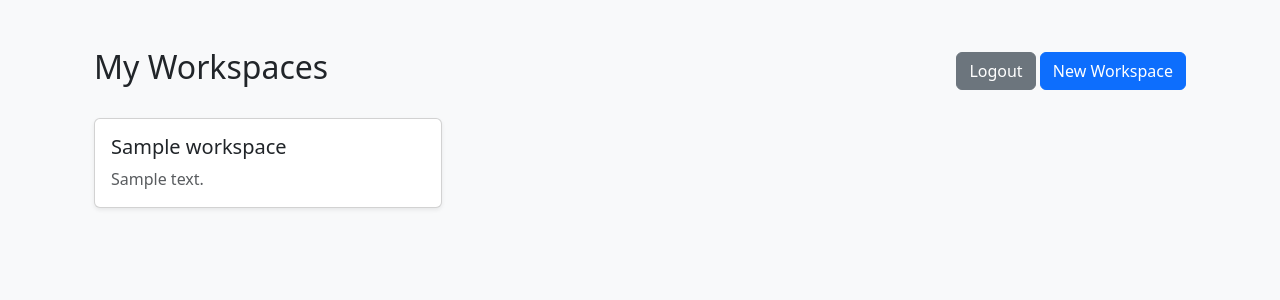
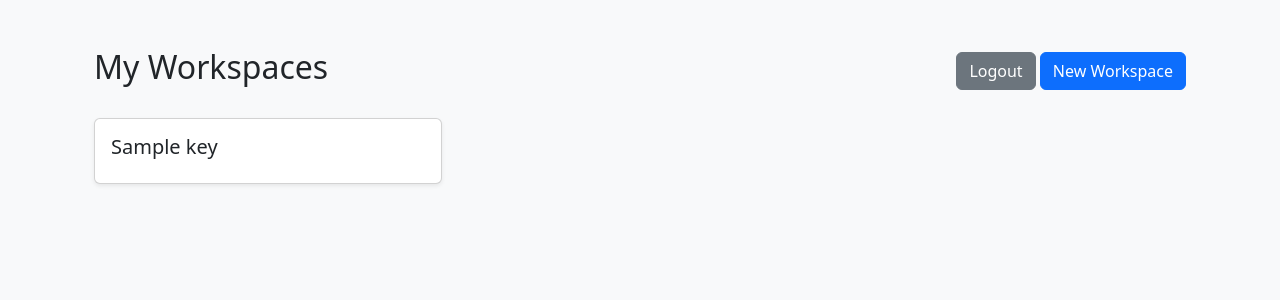
Before and after one commit to kunalm2345/questo, a Flask app: template templates/workspaces.html in a window 1280 px wide. Shown: the part 62-362 px from the top of the page. Run offline with Flask 3, Linux system fonts and the light colour scheme; the template is opened without the code that fills it: values that come from a table or form of the project are taken from there, most other values are stand-ins (such as "Sample title", 1, 10 or a date in 2020).

Commit message:
it finally works

```diff
--- a/main.py
+++ b/main.py
@@ -35,6 +35,10 @@ class AddQForm(FlaskForm):
     sol = TextAreaField('Solution', validators=[DataRequired()])
     practice = BooleanField('Set this as a practice question')
     submit = SubmitField('Save')
+
+class WorkspaceForm(FlaskForm):
+    key = StringField('Workspace Key', validators=[DataRequired()])
+    submit = SubmitField('Create Workspace')
 
 @app.route('/')
 def index():
@@ -105,15 +109,16 @@ def callback():
 
     # Set session variables
     session['id'] = str(user_id)
-    session['email'] = userinfo.get("email")
-    session['name'] = userinfo.get("name")
+    session['email'] = user.get("email")
+    session['name'] = user.get("name")
+    session['workspaces'] = user.get("workspaces", [])  # Assuming 'workspaces' is a list of workspace IDs
 
     return redirect(url_for('workspaces'))
 
 
 from bson import ObjectId  # Ensure you import ObjectId for MongoDB object matching
 
-@app.route('/workspaces/')
+@app.route('/workspaces/', methods=['GET', 'POST'])
 def workspaces():
     # Check if the user is logged in
     if 'id' not in session:
@@ -121,6 +126,7 @@ def workspaces():
 
     # Fetch the logged-in user's MongoDB document using the session's id
     user = user_coll.find_one({"_id": ObjectId(session['id'])})
+    print(user)
 
     if not user:
         return redirect(url_for('index'))
@@ -128,30 +134,45 @@ def workspaces():
     # Get the list of workspace IDs associated with the user
     workspace_ids = user.get("workspaces", [])
 
+    form = WorkspaceForm()
+
+    if form.validate_on_submit():
+        workspace = {
+            "key": form.key.data,
+            "members": [session['id'],],  # Associate with the logged-in user
+        }
+        result = work_coll.insert_one(workspace)
+        inserted_id = result.inserted_id
+        print(inserted_id)
+        # inserted_doc = work_coll.find_one({"_id": inserted_id})
+        # Add the workspace _id to the user's workspaces list
+        user_coll.update_one(
+            {"_id": ObjectId(session['id'])},
+            {"$push": {"workspaces": inserted_id}}
+        )
+
+    workspaces = []
     # Query MongoDB for each workspace by its ObjectId
-    workspaces = [
-        {
-            "id": str(workspace["_id"]),
-            "name": workspace["name"],
-            "description": workspace.get("description", "No description available")
-        }
-        for workspace in work_coll.find({"_id": {"$in": [ObjectId(wid) for wid in workspace_ids]}})
-    ]
+    for workspace_id in user.get("workspaces", []):
+        # print(workspace_id)
+        # print(work_coll.find_one({"_id": workspace_id}))
+        workspaces.append(work_coll.find_one({"_id": workspace_id}))
 
-    return render_template('workspaces.html', name=user.get("name", "User"), workspaces=workspaces)
+    # print(workspace_id)
 
-@app.route('/workspace/<workspace_id>')
+
+    return render_template('workspaces.html', name=user.get("name", "User"), workspaces=workspaces, form=form)
+
+@app.route('/workspace/<workspace_id>/')
 def workspace_view(workspace_id):
     if 'id' not in session:
         return redirect(url_for('index'))
-
     # Find the workspace by ID
-    workspace = work_coll.find_one({"_id": ObjectId(workspace_id)})
+    workspace = work_coll.find_one({"key": workspace_id})
     if not workspace:
         return redirect(url_for('workspaces'))  # Redirect if workspace not found
-
     # Find questions associated with the workspace
-    questions = list(q_coll.find({"workspace_id": ObjectId(workspace_id)}))
+    questions = list(q_coll.find({"workspace_id": workspace_id}))
     for question in questions:
         question['id'] = str(question['_id'])  # Ensure question IDs are converted to strings
 
@@ -164,8 +185,6 @@ def workspace_view(workspace_id):
     #     {"id": 2, "ques_txt": "Explain binary search."},
     #     {"id": 3, "ques_txt": "Difference between list and tuple?"}
     # ]
-    print(workspace)
-    print(questions)
 
     # workspace  = {'name':'csf111', 'members':['1234','5678']}
     return render_template('workspace_view.html', workspace=workspace, questions=questions)
@@ -174,7 +193,7 @@ def workspace_view(workspace_id):
 @app.route('/workspace/<workspace_id>/add-question/', methods=['GET', 'POST'])
 def add_question(workspace_id, methods=['GET','POST']):
     workspace  = {'name':'csf111', 'members':['1234','5678']}
-    if 'id' not in session or 'workspace' not in session:
+    if 'id' not in session:
         return redirect(url_for('signin'))  # Redirect to sign-in if session is missing
 
     form = AddQForm()
--- a/templates/base.html
+++ b/templates/base.html
@@ -14,7 +14,7 @@
             <a class="navbar-brand" href="{{ url_for('index') }}">
                 Questo
                 {% if request.path.startswith('/workspace/') %}
-                    / {{ workspace.get('name') }}
+                    / {{ workspace.get('key') }}
                 {% endif %}
             </a>
             <div class="ms-auto">
--- a/templates/workspace_view.html
+++ b/templates/workspace_view.html
@@ -9,9 +9,9 @@
         <h1 class="h3 mb-3 mb-md-0">{{ workspace_id }}</h1>
         <div class="d-flex flex-wrap gap-2">
             <a href="{{ url_for('index') }}" class="btn btn-outline-secondary">LOGOUT</a>
-            <a href="{{ url_for('add_question', workspace_id=workspace_id) }}" class="btn btn-primary">ADD QUESTION</a>
-            <a href="{{ url_for('create_qp', workspace_id=workspace_id) }}" class="btn btn-primary">CREATE QP</a>
-            <a href="{{ url_for('practice_questions', workspace_id=workspace_id) }}" class="btn btn-primary">PRACTICE Qs</a>
+            <a href="{{ url_for('add_question', workspace_id=workspace['key']) }}" class="btn btn-primary">ADD QUESTION</a>
+            <a href="{{ url_for('create_qp', workspace_id=workspace['key']) }}" class="btn btn-primary">CREATE QP</a>
+            <a href="{{ url_for('practice_questions', workspace_id=workspace['key']) }}" class="btn btn-primary">PRACTICE Qs</a>
         </div>
     </div>
 
--- a/templates/workspaces.html
+++ b/templates/workspaces.html
@@ -20,13 +20,10 @@
         {% if workspaces and workspaces|length > 0 %}
             {% for workspace in workspaces %}
             <div class="col">
-                <a href="{{ url_for('workspace_view', workspace_id=workspace.id) }}" class="text-decoration-none">
+                <a href="{{ url_for('workspace_view', workspace_id=workspace.key) }}" class="text-decoration-none">
                     <div class="card h-100 shadow-sm">
                         <div class="card-body">
-                            <h5 class="card-title">{{ workspace.name }}</h5>
-                            <p class="card-text text-muted">
-                                {{ workspace.description }}
-                            </p>
+                            <h5 class="card-title">{{ workspace.key }}</h5>
                         </div>
                     </div>
                 </a>
@@ -53,17 +50,25 @@
                 <button type="button" class="btn-close" data-bs-dismiss="modal" aria-label="Close"></button>
             </div>
             <!-- Modal Form -->
-            <form action="{{ url_for('create_workspace') }}" method="POST">
+            <form method="POST">
+                {{ form.hidden_tag() }}
                 <div class="modal-body">
-                    <div class="mb-3">
-                        <label for="workspaceName" class="form-label">Workspace Name</label>
-                        <input type="text" class="form-control" id="workspaceName" name="workspace_name" placeholder="Enter workspace name" required>
+                    <div class="form-floating mb-3">
+                        {{ form.key(class="form-control", id="workspaceName", placeholder="Workspace Name") }}
+                        {{ form.key.label(for="workspaceName", class="form-label") }}
+                        {% if form.key.errors %}
+                            <div class="invalid-feedback d-block">
+                                {% for error in form.key.errors %}
+                                    {{ error }}
+                                {% endfor %}
+                            </div>
+                        {% endif %}
                     </div>
                 </div>
                 <!-- Modal Footer -->
                 <div class="modal-footer">
                     <button type="button" class="btn btn-secondary" data-bs-dismiss="modal">Cancel</button>
-                    <button type="submit" class="btn btn-primary">Create Workspace</button>
+                    {{ form.submit(class="btn btn-primary") }}
                 </div>
             </form>
         </div>
```
